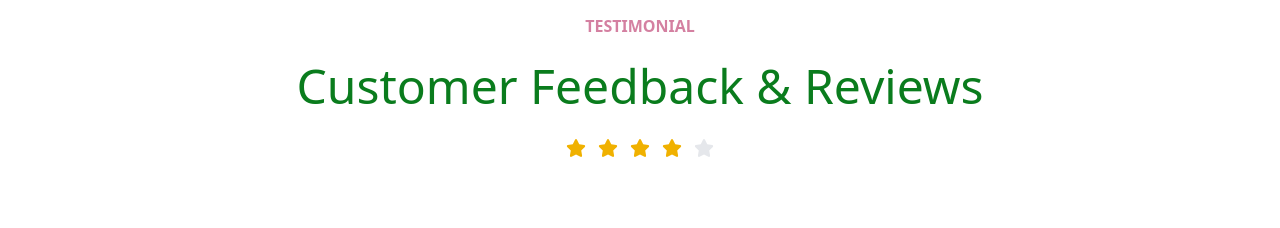
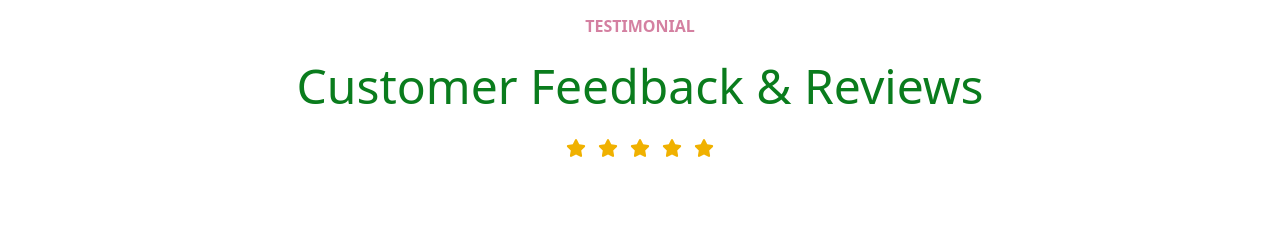
Before and after one commit to Rahulrj777/Life_Plus, a React (Vite) app: page / in a window 1280 px wide. Shown: the part 2940-3168 px from the top of the page. Built offline with nearby package versions, Linux system fonts and the light colour scheme.

Commit message:
Resolved merge conflicts

```diff
--- a/src/components/Testmonials.jsx
+++ b/src/components/Testmonials.jsx
@@ -32,7 +32,7 @@ const testimonials = [
     id: 3,
     name: "Jaya",
     image: test3,
-    rating: 4,
+    rating: 5,
     review:
       "Life Plus is excellent for natural healthcare. Affordable, professional, and effective treatment with experienced doctors and therapists.",
   },
--- a/src/pages/Home.jsx
+++ b/src/pages/Home.jsx
@@ -519,7 +519,7 @@ useEffect(() => {
                             <FaStar className="text-yellow-500" />
                             <FaStar className="text-yellow-500" />
                             <FaStar className="text-yellow-500" />
-                            <FaStar className="text-gray-200" />
+                            <FaStar className="text-yellow-500" />
                         </div>
                         </div>
 
```
